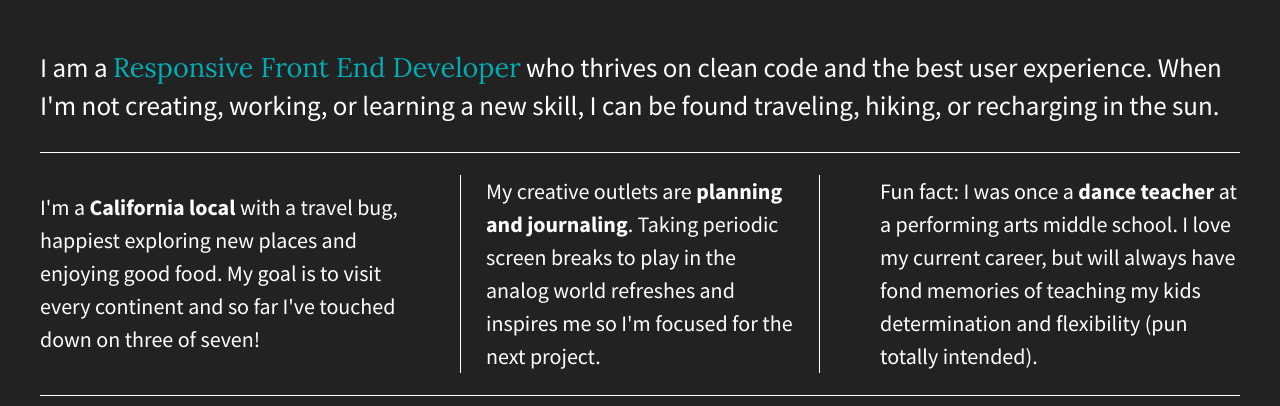
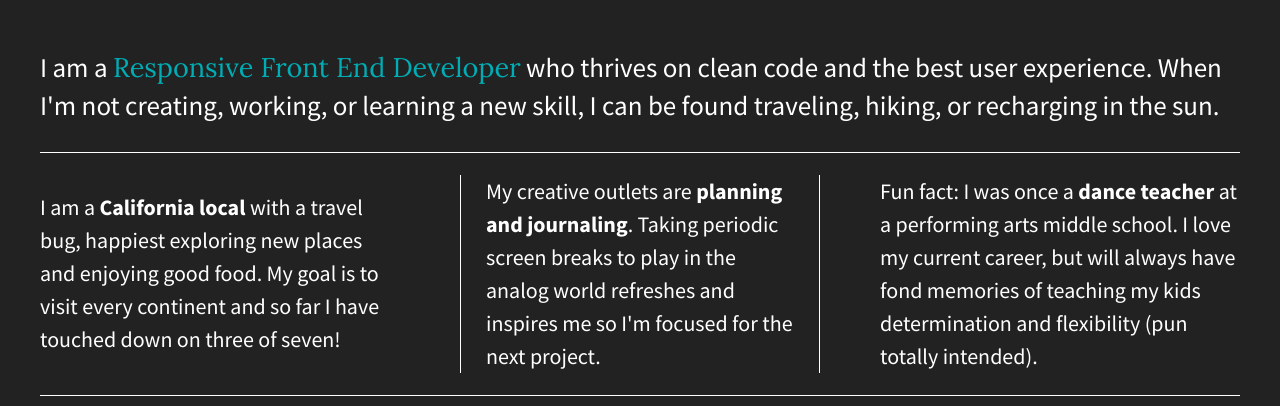
Before and after one commit to Jacquelyn-D/divs-flexbox-starter, a plain HTML site: page index.html in a window 1280 px wide. Shown: the part 142-548 px from the top of the page. Drawn offline with nearby package versions, Linux system fonts and the light colour scheme.

Commit message:
No conjunctions

```diff
--- a/index.html
+++ b/index.html
@@ -30,7 +30,7 @@
                 <p>I am a <span>Responsive Front End Developer</span> who thrives on clean code and the best user experience. When I'm not creating, working, or learning a new skill, I can be found traveling, hiking, or recharging in the sun.</p>
             </main>
             <div id="div-1" class="flex-items">
-                <p>I'm a <span>California local</span> with a travel bug, happiest exploring new places and enjoying good food. My goal is to visit every continent and so far I've touched down on three of seven!</p>
+                <p>I am a <span>California local</span> with a travel bug, happiest exploring new places and enjoying good food. My goal is to visit every continent and so far I have touched down on three of seven!</p>
             </div>
             <div id="div-2" class="flex-items">
                 <p>My creative outlets are <span>planning and journaling</span>. Taking periodic screen breaks to play in the analog world refreshes and inspires me so I'm focused for the next project.</p>
```
